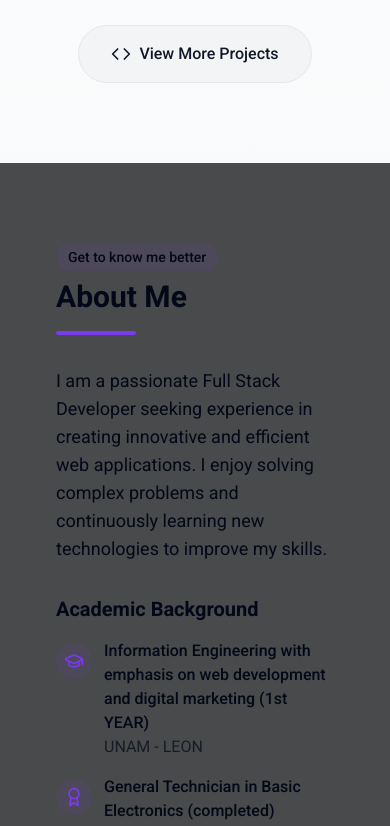
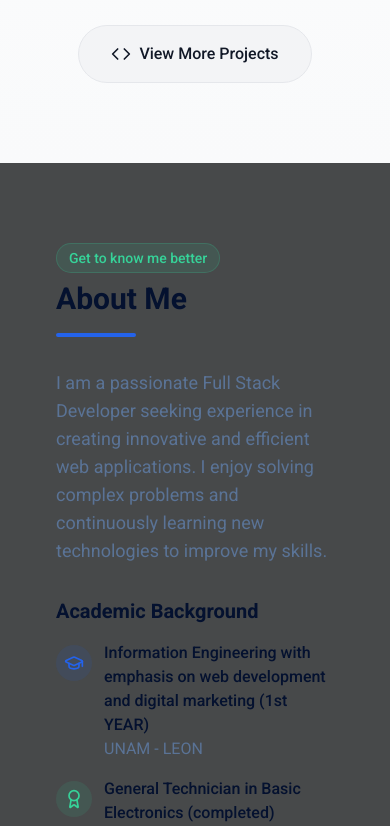
Before and after one commit to zeta-develop/portafolio, a React (Vite) app: page / in a window 390 px wide. Shown: the part 2673-3499 px from the top of the page. Built offline with nearby package versions, Linux system fonts and the light colour scheme.

Commit message:
Refactor: Implement new color palette
Updated color variables in `index.css` and adjusted component styling in `Hero.tsx`, `Specialties.tsx`, `Skills.tsx`, and `Footer.tsx` to match the provided color palette.

```diff
--- a/src/components/About.tsx
+++ b/src/components/About.tsx
@@ -31,45 +31,45 @@ const About: React.FC = () => {
   }, []);
 
   return (
-    <section id="about" ref={sectionRef} className="section-padding relative bg-secondary/30" >
+    <section id="about" ref={sectionRef} className="section-padding relative bg-muted/30" >
       <div className="container mx-auto">
         <div className="flex flex-col lg:flex-row gap-12 lg:gap-16 items-center">
           {/* About Content */}
           <div className="lg:w-1/2">
             <div className="mb-8 animate-on-scroll opacity-0">
-              <span className="inline-block py-1 px-3 mb-2 text-sm font-medium bg-primary/10 rounded-full">
+              <span className="inline-block py-1 px-3 mb-2 text-sm font-medium bg-accent-subtle rounded-full border border-accent/20">
                 {t('about.subtitle')}
               </span>
-              <h2 className="text-3xl md:text-4xl font-bold mb-4">{t('about.title')}</h2>
+              <h2 className="text-3xl md:text-4xl font-bold mb-4 text-foreground">{t('about.title')}</h2>
               <div className="w-20 h-1 bg-primary rounded-full mb-6"></div>
             </div>
 
             <div className="space-y-4 animate-on-scroll opacity-0">
-              <p className="text-lg">
+              <p className="text-lg text-muted-foreground">
                 {t('about.description')}
               </p>
             </div>
 
             <div className="mt-8 animate-on-scroll opacity-0">
-              <h3 className="text-xl font-bold mb-4">{t('about.education')}</h3>
+              <h3 className="text-xl font-bold mb-4 text-foreground">{t('about.education')}</h3>
               <div className="space-y-4">
                 <div className="flex items-start gap-3">
                   <div className="mt-1 p-2 bg-primary/10 rounded-full">
                     <GraduationCap className="w-5 h-5 text-primary" />
                   </div>
                   <div>
-                    <h4 className="font-medium">{t('about.degree1')}</h4>
-                    <p className="text-foreground/70">{t('about.school1')}</p>
+                    <h4 className="font-medium text-foreground">{t('about.degree1')}</h4>
+                    <p className="text-muted-foreground">{t('about.school1')}</p>
                   </div>
                 </div>
 
                 <div className="flex items-start gap-3">
-                  <div className="mt-1 p-2 bg-primary/10 rounded-full">
-                    <Award className="w-5 h-5 text-primary" />
+                  <div className="mt-1 p-2 bg-accent/10 rounded-full">
+                    <Award className="w-5 h-5 text-accent" />
                   </div>
                   <div>
-                    <h4 className="font-medium">{t('about.degree2')}</h4>
-                    <p className="text-foreground/70">{t('about.school2')}</p>
+                    <h4 className="font-medium text-foreground">{t('about.degree2')}</h4>
+                    <p className="text-muted-foreground">{t('about.school2')}</p>
                   </div>
                 </div>
               </div>
@@ -77,24 +77,24 @@ const About: React.FC = () => {
 
             <div className="flex flex-wrap gap-8 mt-10 animate-on-scroll opacity-0">
               <div className="flex flex-col items-center">
-                <div className="text-3xl font-bold mb-2">1+</div>
-                <div className="text-sm text-foreground/70">{t('about.experience')}</div>
+                <div className="text-3xl font-bold mb-2 text-primary">1+</div>
+                <div className="text-sm text-muted-foreground">{t('about.experience')}</div>
               </div>
 
               <div className="flex flex-col items-center">
-                <div className="text-3xl font-bold mb-2">3+</div>
-                <div className="text-sm text-foreground/70">{t('about.projects')}</div>
+                <div className="text-3xl font-bold mb-2 text-primary">3+</div>
+                <div className="text-sm text-muted-foreground">{t('about.projects')}</div>
               </div>
 
               <div className="flex flex-col items-center">
-                <div className="text-3xl font-bold mb-2">4+</div>
-                <div className="text-sm text-foreground/70">{t('about.technologies')}</div>
+                <div className="text-3xl font-bold mb-2 text-primary">4+</div>
+                <div className="text-sm text-muted-foreground">{t('about.technologies')}</div>
               </div>
             </div>
 
             <div className="mt-8 animate-on-scroll opacity-0">
               <a href="https://github.com/zeta-develop" target="_blank" rel="noopener noreferrer" className="inline-flex items-center px-6 py-3 rounded-full bg-primary text-primary-foreground
-                          font-medium shadow-soft transition-all duration-300 hover:shadow-soft-lg hover:translate-y-[-2px]">
+                          font-medium shadow-soft transition-all duration-300 hover:bg-primary/90 hover:shadow-soft-lg hover:translate-y-[-2px]">
                 <Github className="mr-2 h-5 w-5" />
                 {t('hero.viewGithub')}
               </a>
@@ -104,8 +104,8 @@ const About: React.FC = () => {
           {/* About Image */}
           <div className="lg:w-1/2 animate-on-scroll opacity-0">
             <div className="relative">
-              <div className="absolute -inset-4 bg-gradient-to-r from-primary/10 to-primary/5 rounded-2xl blur-xl opacity-70"></div>
-              <div className="relative glass glass-dark overflow-hidden rounded-2xl shadow-soft-lg">
+              <div className="absolute -inset-4 bg-gradient-to-r from-primary/10 to-accent/10 rounded-2xl blur-xl opacity-70"></div>
+              <div className="relative glass overflow-hidden rounded-2xl shadow-soft-lg">
                 <img
                   src="https://avatars.githubusercontent.com/u/80638821?v=4&size=720"
                   alt="Ronald Tellez"
@@ -114,36 +114,36 @@ const About: React.FC = () => {
                 />
 
                 {/* Floating badges */}
-                <div className="absolute top-4 left-4 glass glass-dark p-3 rounded-full shadow-soft">
-                  <Code className="w-5 h-5" />
+                <div className="absolute top-4 left-4 glass p-3 rounded-full shadow-soft">
+                  <Code className="w-5 h-5 text-primary" />
                 </div>
 
-                <div className="absolute bottom-4 right-4 glass glass-dark p-3 rounded-full shadow-soft">
-                  <Briefcase className="w-5 h-5" />
+                <div className="absolute bottom-4 right-4 glass p-3 rounded-full shadow-soft">
+                  <Briefcase className="w-5 h-5 text-accent" />
                 </div>
 
                 {/* Info card */}
-                <div className="absolute bottom-8 left-1/2 transform -translate-x-1/2 glass glass-dark px-6 py-4 rounded-xl shadow-soft-lg">
-                  <h3 className="font-medium text-center">Ronald Tellez</h3>
-                  <p className="text-foreground/70 text-sm text-center">{t('hero.title')}</p>
+                <div className="absolute bottom-8 left-1/2 transform -translate-x-1/2 glass px-6 py-4 rounded-xl shadow-soft-lg">
+                  <h3 className="font-medium text-center text-foreground">Ronald Tellez</h3>
+                  <p className="text-muted-foreground text-sm text-center">{t('hero.title')}</p>
                 </div>
               </div>
             </div>
 
             {/* Experience Section */}
-            <div className="mt-12 glass glass-dark p-6 rounded-xl shadow-soft animate-on-scroll opacity-0">
+            <div className="mt-12 glass p-6 rounded-xl shadow-soft animate-on-scroll opacity-0">
               <div className="flex items-center gap-3 mb-5">
-                <div className="p-2 bg-primary/10 rounded-full">
-                  <Rocket className="w-5 h-5 text-primary" />
+                <div className="p-2 bg-accent/10 rounded-full">
+                  <Rocket className="w-5 h-5 text-accent" />
                 </div>
-                <h3 className="text-xl font-bold">{t('about.professionalExperience')}</h3>
+                <h3 className="text-xl font-bold text-foreground">{t('about.professionalExperience')}</h3>
               </div>
 
               <div className="space-y-6">
                 <div className="border-l-2 border-primary/30 pl-4 pb-1">
-                  <h4 className="font-medium">{t('about.jobTitle1')}</h4>
-                  <p className="text-sm text-foreground/70 mb-1">{t('about.jobCompany1')} • {t('about.jobPeriod1')}</p>
-                  <p className="text-sm">{t('about.jobDescription1')}</p>
+                  <h4 className="font-medium text-foreground">{t('about.jobTitle1')}</h4>
+                  <p className="text-sm text-muted-foreground mb-1">{t('about.jobCompany1')} • {t('about.jobPeriod1')}</p>
+                  <p className="text-sm text-muted-foreground">{t('about.jobDescription1')}</p>
                 </div>
               </div>
             </div>
--- a/src/index.css
+++ b/src/index.css
@@ -5,50 +5,58 @@
 
 @layer base {
   :root {
-    /* Light mode variables (default) */
-    --background: 0 0% 100%;
-    --foreground: 222.2 84% 4.9%;
-    --card: 0 0% 100%;
-    --card-foreground: 222.2 84% 4.9%;
-    --popover: 0 0% 100%;
-    --popover-foreground: 222.2 84% 4.9%;
-    --primary: 262.1 83.3% 57.8%;
-    --primary-foreground: 210 40% 98%;
-    --secondary: 210 40% 96%;
-    --secondary-foreground: 222.2 84% 4.9%;
-    --muted: 210 40% 96%;
-    --muted-foreground: 215.4 16.3% 46.9%;
-    --accent: 210 40% 96%;
-    --accent-foreground: 222.2 84% 4.9%;
-    --destructive: 0 84.2% 60.2%;
-    --destructive-foreground: 210 40% 98%;
-    --border: 214.3 31.8% 91.4%;
-    --input: 214.3 31.8% 91.4%;
-    --ring: 262.1 83.3% 57.8%;
+    /* Light mode variables */
+    --background: 0 0% 98%; /* #F9FAFB */
+    --foreground: 222 84% 10%; /* #0F172A */
+    --card: 0 0% 100%; /* #FFFFFF */
+    --card-foreground: 222 84% 10%; /* #0F172A */
+    --popover: 0 0% 100%; /* #FFFFFF */
+    --popover-foreground: 222 84% 10%; /* #0F172A */
+    --primary: 221 83% 53%; /* #2563EB */
+    --primary-foreground: 0 0% 100%;
+    --secondary: 210 40% 94%; /* #E2E8F0 area */
+    --secondary-foreground: 222 84% 10%; /* #0F172A */
+    --muted: 210 40% 94%; /* #E2E8F0 area */
+    --muted-foreground: 215 25% 47%; /* #64748B */
+    --accent: 158 64% 52%; /* #10B981 */
+    --accent-foreground: 0 0% 100%;
+    --destructive: 0 84% 60%; /* #EF4444 */
+    --destructive-foreground: 0 0% 100%;
+    --border: 214 32% 91%; /* #E2E8F0 */
+    --input: 214 32% 91%; /* #E2E8F0 */
+    --ring: 221 83% 53%; /* #2563EB */
     --radius: 0.75rem;
+
+    /* Custom colors */
+    --primary-hover: 221 83% 45%; /* #1D4ED8 */
+    --text-secondary: 215 25% 47%; /* #64748B */
   }
 
   .dark {
     /* Dark mode variables */
-    --background: 222.2 84% 4.9%;
-    --foreground: 210 40% 98%;
-    --card: 222.2 84% 4.9%;
-    --card-foreground: 210 40% 98%;
-    --popover: 222.2 84% 4.9%;
-    --popover-foreground: 210 40% 98%;
-    --primary: 267 100% 72%;
-    --primary-foreground: 222.2 84% 4.9%;
-    --secondary: 217.2 32.6% 17.5%;
-    --secondary-foreground: 210 40% 98%;
-    --muted: 217.2 32.6% 17.5%;
-    --muted-foreground: 215 20.2% 65.1%;
-    --accent: 217.2 32.6% 17.5%;
-    --accent-foreground: 210 40% 98%;
-    --destructive: 0 62.8% 30.6%;
-    --destructive-foreground: 210 40% 98%;
-    --border: 217.2 32.6% 17.5%;
-    --input: 217.2 32.6% 17.5%;
-    --ring: 267 100% 72%;
+    --background: 220 13% 6%; /* #0F1115 */
+    --foreground: 210 40% 95%; /* #F1F5F9 */
+    --card: 217 19% 11%; /* #1A1D21 */
+    --card-foreground: 210 40% 95%; /* #F1F5F9 */
+    --popover: 217 19% 11%; /* #1A1D21 */
+    --popover-foreground: 210 40% 95%; /* #F1F5F9 */
+    --primary: 213 93% 68%; /* #3B82F6 */
+    --primary-foreground: 220 13% 6%; /* #0F1115 */
+    --secondary: 215 28% 17%; /* #1E293B */
+    --secondary-foreground: 210 40% 95%; /* #F1F5F9 */
+    --muted: 215 28% 17%; /* #1E293B */
+    --muted-foreground: 215 20% 65%; /* #94A3B8 */
+    --accent: 158 64% 52%; /* #34D399 */
+    --accent-foreground: 220 13% 6%; /* #0F1115 */
+    --destructive: 0 84% 60%; /* #F87171 */
+    --destructive-foreground: 210 40% 95%; /* #F1F5F9 */
+    --border: 215 28% 17%; /* #1E293B */
+    --input: 215 28% 17%; /* #1E293B */
+    --ring: 213 93% 68%; /* #3B82F6 */
+
+    /* Custom colors */
+    --primary-hover: 213 93% 76%; /* #60A5FA */
+    --text-secondary: 215 20% 65%; /* #94A3B8 */
   }
 }
 
@@ -79,11 +87,11 @@
   }
 
   .glass {
-    @apply bg-background/90 backdrop-blur-md border border-border shadow-soft;
+    @apply bg-card/90 backdrop-blur-md border border-border shadow-soft;
   }
 
   .glass-dark {
-    @apply dark:bg-background/80 dark:backdrop-blur-md dark:border-border/50 dark:shadow-soft;
+    @apply bg-card/80 backdrop-blur-md border-border/50 shadow-soft;
   }
 
   .section-padding {
@@ -120,11 +128,11 @@
   }
 
   .specialty-card {
-    @apply border rounded-xl p-6 transition-all duration-300 bg-card text-card-foreground;
+    @apply border rounded-xl p-6 transition-all duration-300 bg-card text-card-foreground border-border hover:border-primary/30;
   }
 
   .specialty-card:hover {
-    @apply border-primary/50 shadow-soft-lg transform hover:scale-105;
+    @apply shadow-soft-lg transform hover:scale-105;
   }
 
   .specialty-icon {
@@ -136,11 +144,36 @@
   }
 
   .dark .glow-text {
-    text-shadow: 0 0 15px rgba(167, 139, 250, 0.5);
+    text-shadow: 0 0 15px hsl(var(--primary) / 0.3);
   }
 
   .gradient-button {
-    @apply px-6 py-3 rounded-full font-medium transition-all duration-300 flex items-center gap-2 text-white bg-gradient-to-r from-primary to-purple-600 hover:shadow-soft-lg hover:scale-105;
+    @apply px-6 py-3 rounded-full font-medium transition-all duration-300 flex items-center gap-2 text-primary-foreground bg-primary hover:bg-primary/90 hover:shadow-soft-lg hover:scale-105;
+  }
+
+  .gradient-button:hover {
+    background: hsl(var(--primary-hover));
+  }
+
+  /* Nuevas utilidades para la paleta */
+  .text-secondary {
+    color: hsl(var(--text-secondary));
+  }
+
+  .bg-subtle {
+    @apply bg-muted;
+  }
+
+  .border-subtle {
+    @apply border-border;
+  }
+
+  .accent-color {
+    @apply text-accent;
+  }
+
+  .bg-accent-subtle {
+    @apply bg-accent/10 text-accent;
   }
 }
 
```
Also changed, not shown: src/components/Footer.tsx (+2 -8 lines), src/components/Hero.tsx (+4 -8 lines), src/components/Skills.tsx (+4 -10 lines), src/components/Specialties.tsx (+1 -9 lines).
